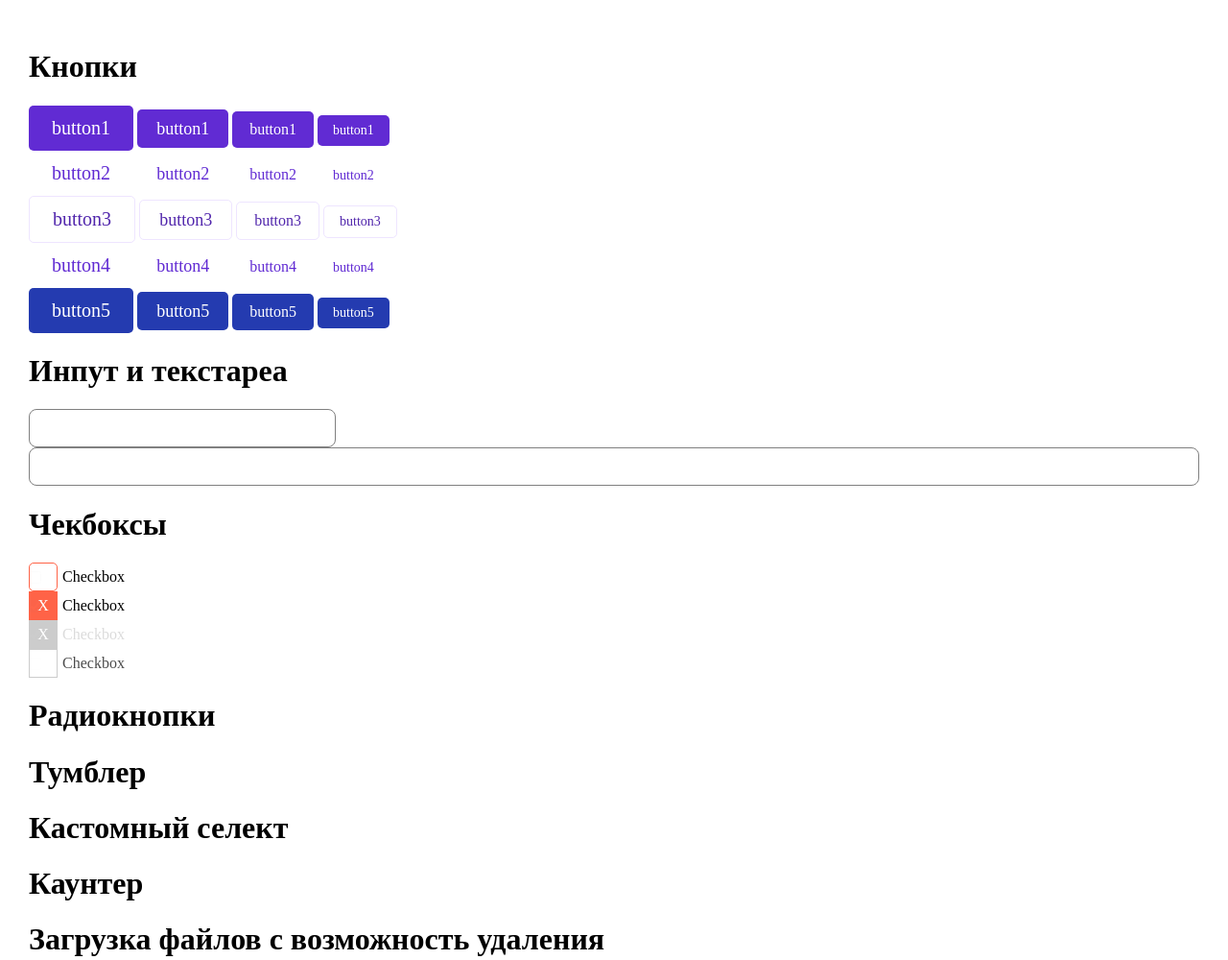
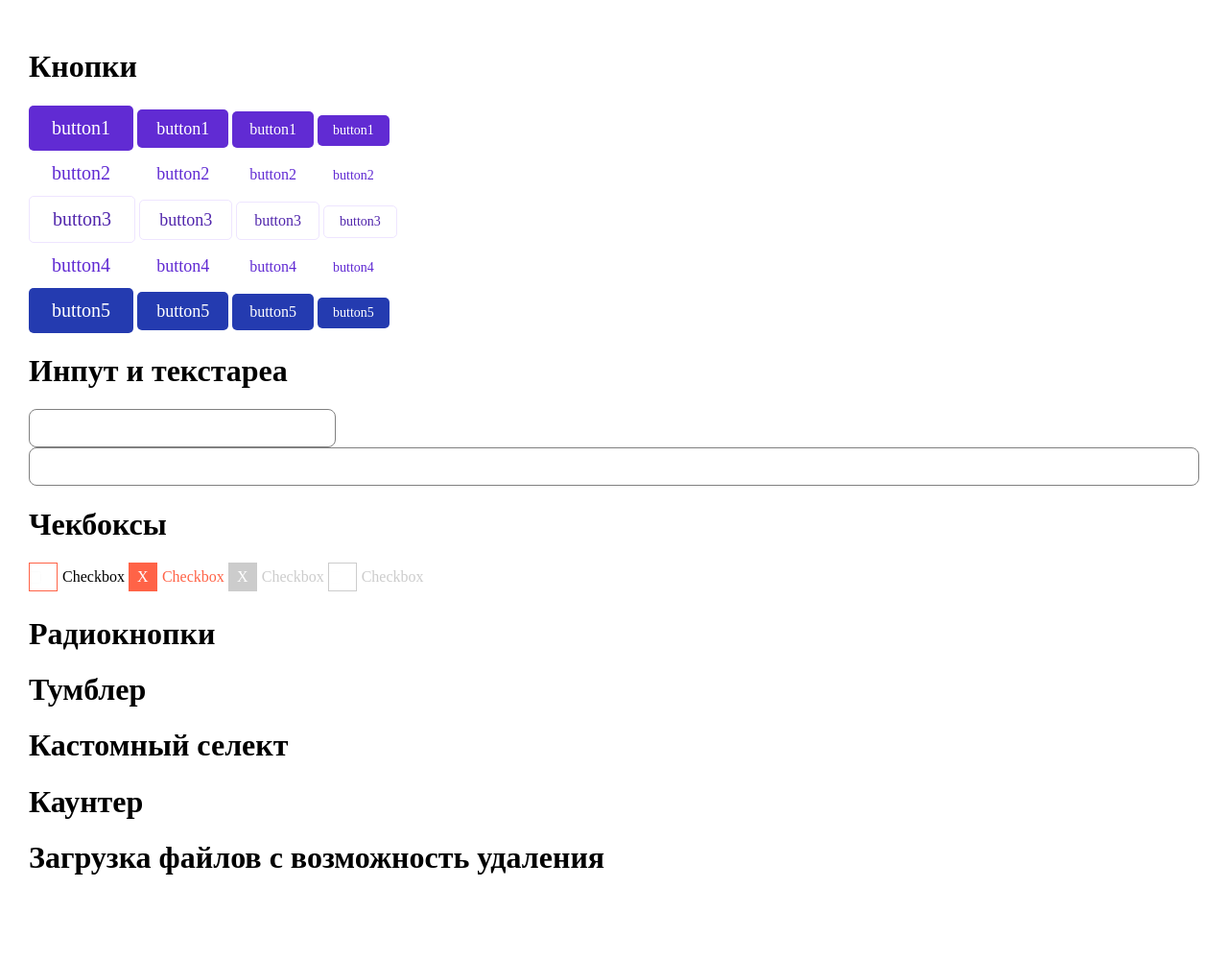
Before and after one commit to developer-of-rivia/UI-test, a website: page app/ui-tree.html in a window 1280 px wide. Shown: the top 1000 px of the page at 96% size. After the commit the page ends 963 px from the top, so only its background shows below. Drawn offline with Linux system fonts and the light colour scheme.

Commit message:
чекбоксы сделаны

```diff
--- a/app/css/uicss.css
+++ b/app/css/uicss.css
@@ -1,19 +1,35 @@
 /*** CHECKBOXES ***/
 /* CHECKBOX WORKS */
+.checkbox{
+    cursor: pointer;
+}
+.checkbox.checkbox--disabled{
+    cursor: default;
+}
 .checkbox__input{
     position: absolute;
     opacity: 0.01;
 }
+.checkbox__cell{
+    position: relative;
+    overflow: hidden;
+}
 .checkbox .checkbox__checkmark{
-    opacity: 0;
+    position: absolute;
+    transition: 0.1s linear;
+    width: 100%;
+    height: 100%;
+    display: flex;
+    justify-content: center;
+    align-items: center;
+    transform: scale(0)
 }
 .checkbox__input:checked + .checkbox__cell .checkbox__checkmark{
-    opacity: 1;
+    transform: scale(1)
 }
-/* CHECKBOX */
 /* checkbox--struct */
 .checkbox--struct1{
-    display: flex;
+    display: inline-flex;
     align-items: center;
 }
 /* checkbox--gap */
@@ -44,17 +60,10 @@
     border-color: #ccc;
     background: #ccc;
 }
-.checkbox__input:checked:disabled + .checkbox__cell--colors1 + .checkbox__text{
-    color: #ccc;
-}
-.checkbox__input:disabled + .checkbox__cell--colors1 + .checkbox__text{
-    opacity: .7;
-}
 .checkbox__input:disabled + .checkbox__cell--colors1{
     border-color: #ccc;
 }
 /* --colors2 */
-
 /* checkbox__cell--size */
 .checkbox__cell--size1{
     width: 30px;
@@ -66,3 +75,17 @@
     justify-content: center;
     align-items: center;
 }
+/* CHECKBOX__TEXT */
+/* checkbox__text--color */
+.checkbox__text--color1{
+    color: #000;
+}
+.checkbox__input:checked + .checkbox__cell + .checkbox__text{
+    color: tomato;
+}
+.checkbox__input:checked:disabled + .checkbox__cell + .checkbox__text{
+    color: #ccc;
+}
+.checkbox__input:disabled + .checkbox__cell + .checkbox__text{
+    color: #ccc;
+}
--- a/app/ui-tree.html
+++ b/app/ui-tree.html
@@ -255,7 +255,7 @@
     <h1>Чекбоксы</h1>
     <label class="checkbox checkbox--struct1 checkbox--gap1">
         <input type="checkbox" class="checkbox__input"/>
-        <div class="checkbox__cell checkbox__cell--bradius1 checkbox__cell--border1 checkbox__cell--size1 checkbox__cell--pos1 checkbox__cell--colors1">
+        <div class="checkbox__cell checkbox__cell--border1 checkbox__cell--size1 checkbox__cell--pos1 checkbox__cell--colors1">
             <span class="checkbox__checkmark">X</span>
         </div>
         <div class="checkbox__text">Checkbox</div>
@@ -266,10 +266,10 @@
         <div class="checkbox__cell checkbox__cell--border1 checkbox__cell--size1 checkbox__cell--pos1 checkbox__cell--colors1">
             <span class="checkbox__checkmark">X</span>
         </div>
-        <div class="checkbox__text">Checkbox</div>
+        <div class="checkbox__text checkbox__text--color1">Checkbox</div>
     </label>
 
-    <label class="checkbox checkbox--struct1 checkbox--gap1">
+    <label class="checkbox checkbox--disabled checkbox--struct1 checkbox--gap1">
         <input type="checkbox" class="checkbox__input" checked="checked" disabled="disabled">
         <div class="checkbox__cell checkbox__cell--border1 checkbox__cell--size1 checkbox__cell--pos1 checkbox__cell--colors1">
             <span class="checkbox__checkmark">X</span>
@@ -277,7 +277,7 @@
         <div class="checkbox__text">Checkbox</div>
     </label>
 
-    <label class="checkbox checkbox--struct1 checkbox--gap1">
+    <label class="checkbox checkbox--disabled checkbox--struct1 checkbox--gap1">
         <input type="checkbox" class="checkbox__input" disabled="disabled">
         <div class="checkbox__cell checkbox__cell--border1 checkbox__cell--size1 checkbox__cell--pos1 checkbox__cell--colors1">
             <span class="checkbox__checkmark">X</span>
@@ -293,7 +293,6 @@
     <h1>Тумблер</h1>
     <h1>Кастомный селект</h1>
     <h1>Каунтер</h1>
-    <h1>Загрузка файлов с возможность удаления</h1>
     <h1>Загрузка файлов с возможность удаления</h1>
 
 
```
